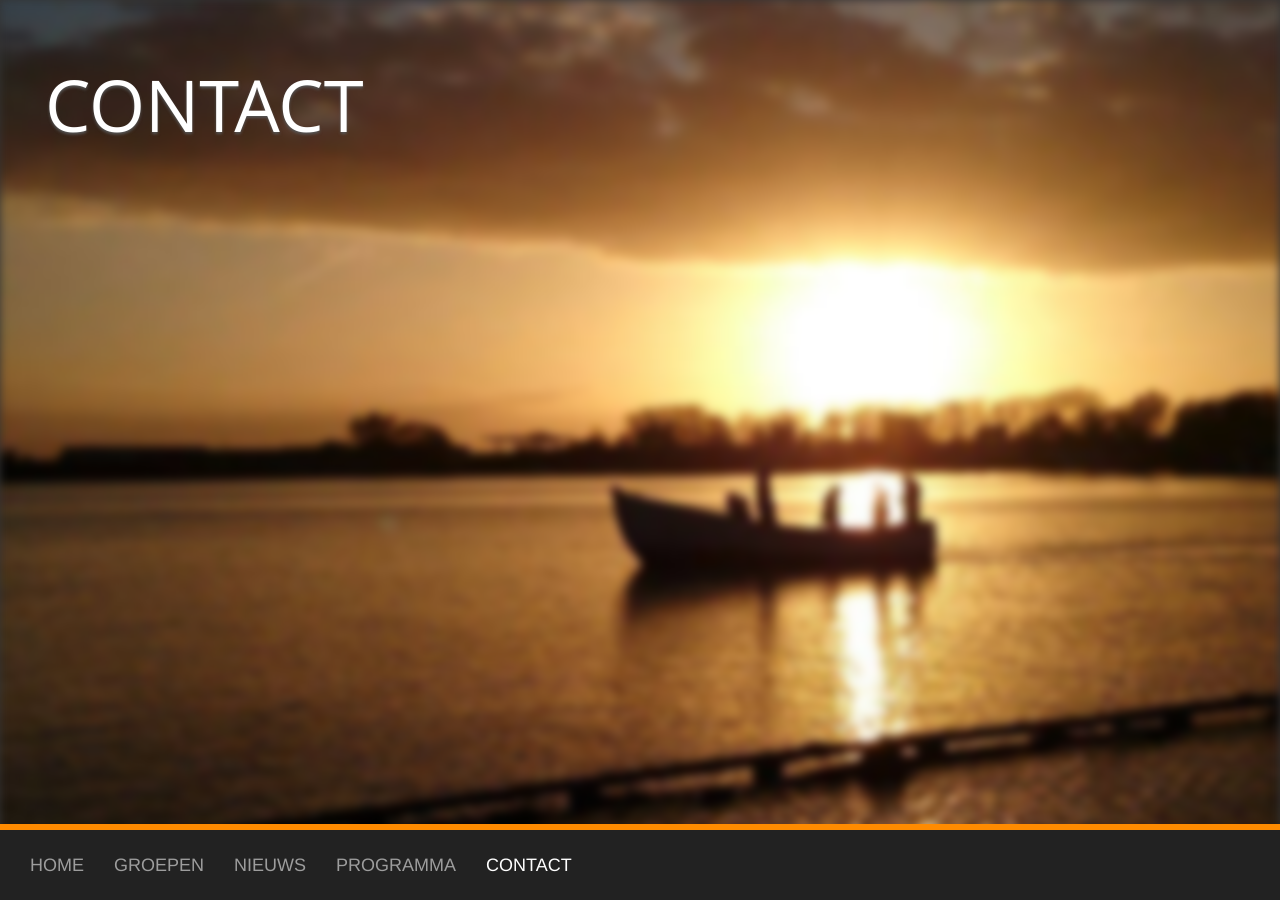
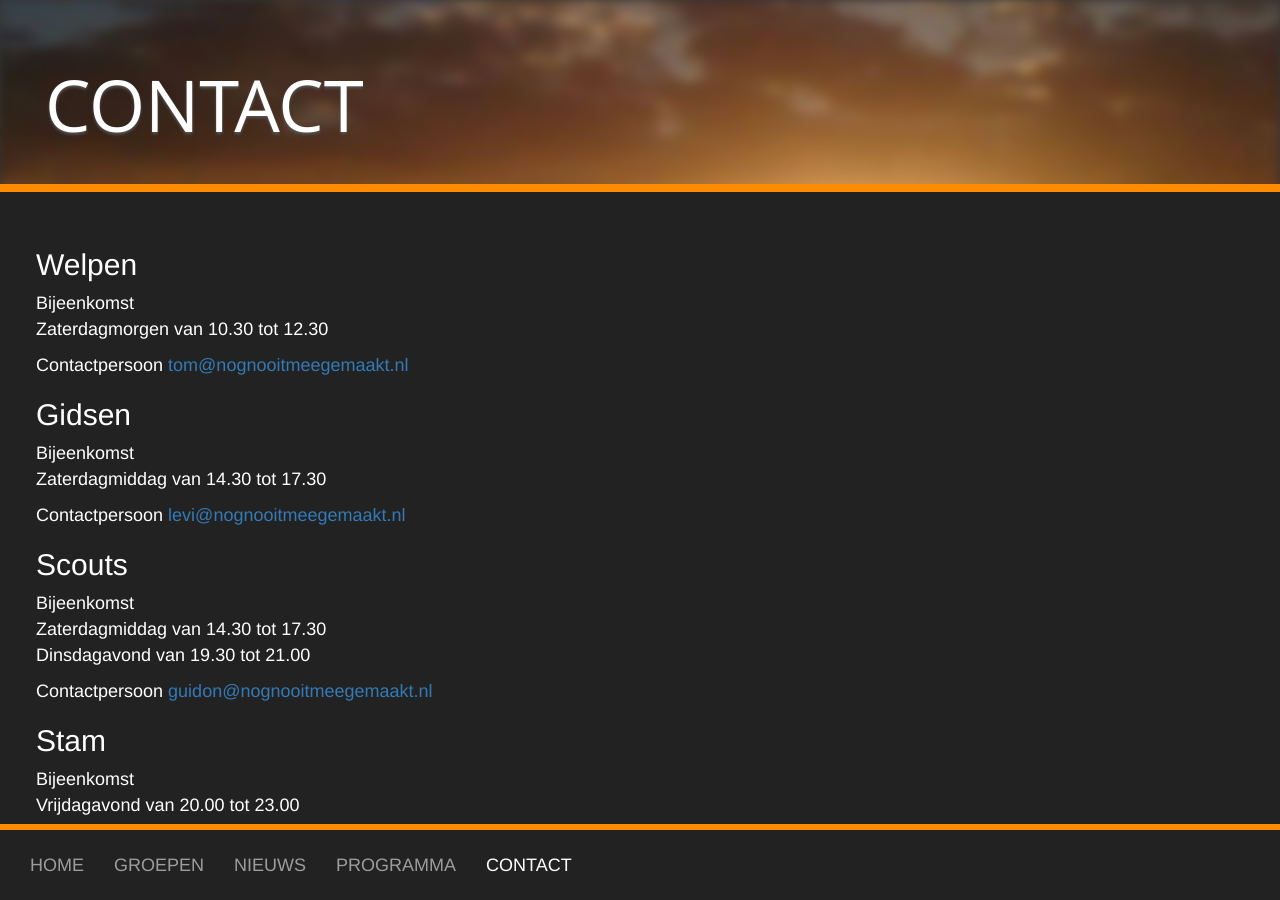
Before and after one commit to nognooitmeegemaakt/website, a Jekyll site: the page built from contact.html, in a window 1280 px wide. Built offline with Jekyll 4.4.1, drawn with Linux system fonts in a browser that asks for light colours.

Commit message:
Add contact page.

```diff
--- a/_includes/text/contact.html
+++ b/_includes/text/contact.html
@@ -0,0 +1,41 @@
+<div class="group-contact">
+  <h2>Welpen</h2>
+  <p>
+    Bijeenkomst<br>
+    Zaterdagmorgen van 10.30 tot 12.30
+  </p>
+  <p>
+    Contactpersoon <a href="mailto:tom@nognooitmeegemaakt.nl">tom@nognooitmeegemaakt.nl</a>
+  </p>
+</div>
+<div class="group-contact">
+  <h2>Gidsen</h2>
+  <p>
+    Bijeenkomst<br>
+    Zaterdagmiddag van 14.30 tot 17.30
+  </p>
+  <p>
+    Contactpersoon <a href="mailto:levi@nognooitmeegemaakt.nl">levi@nognooitmeegemaakt.nl</a>
+  </p>
+</div>
+<div class="group-contact">
+  <h2>Scouts</h2>
+  <p>
+    Bijeenkomst<br>
+    Zaterdagmiddag van 14.30 tot 17.30<br>
+    Dinsdagavond van 19.30 tot 21.00
+  </p>
+  <p>
+    Contactpersoon <a href="mailto:guidon@nognooitmeegemaakt.nl">guidon@nognooitmeegemaakt.nl</a>
+  </p>
+</div>
+<div class="group-contact">
+  <h2>Stam</h2>
+  <p>
+    Bijeenkomst<br>
+    Vrijdagavond van 20.00 tot 23.00
+  </p>
+  <p>
+    Contactpersoon <a href="mailto:syquin@nognooitmeegemaakt.nl">syquin@nognooitmeegemaakt.nl</a>
+  </p>
+</div>
--- a/contact.html
+++ b/contact.html
@@ -5,7 +5,9 @@
 permalink: /contact/
 ---
 <div class="contact">
-  <div class="row">
-    {% include text/contact.html %}
+  <div class="description">
+    <div class="text">
+      {% include text/contact.html %}
+    </div>
   </div>
 </div>
```
